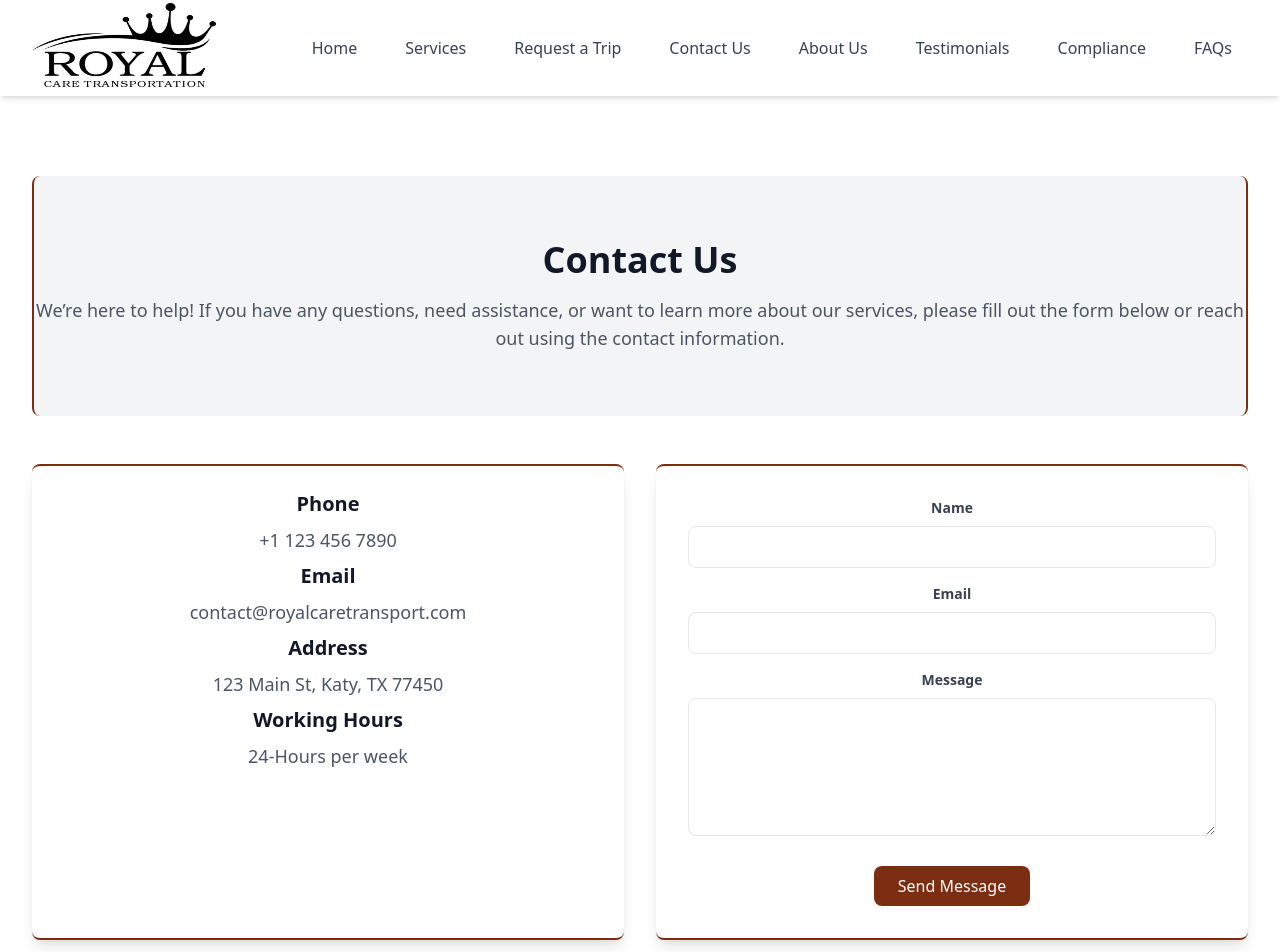
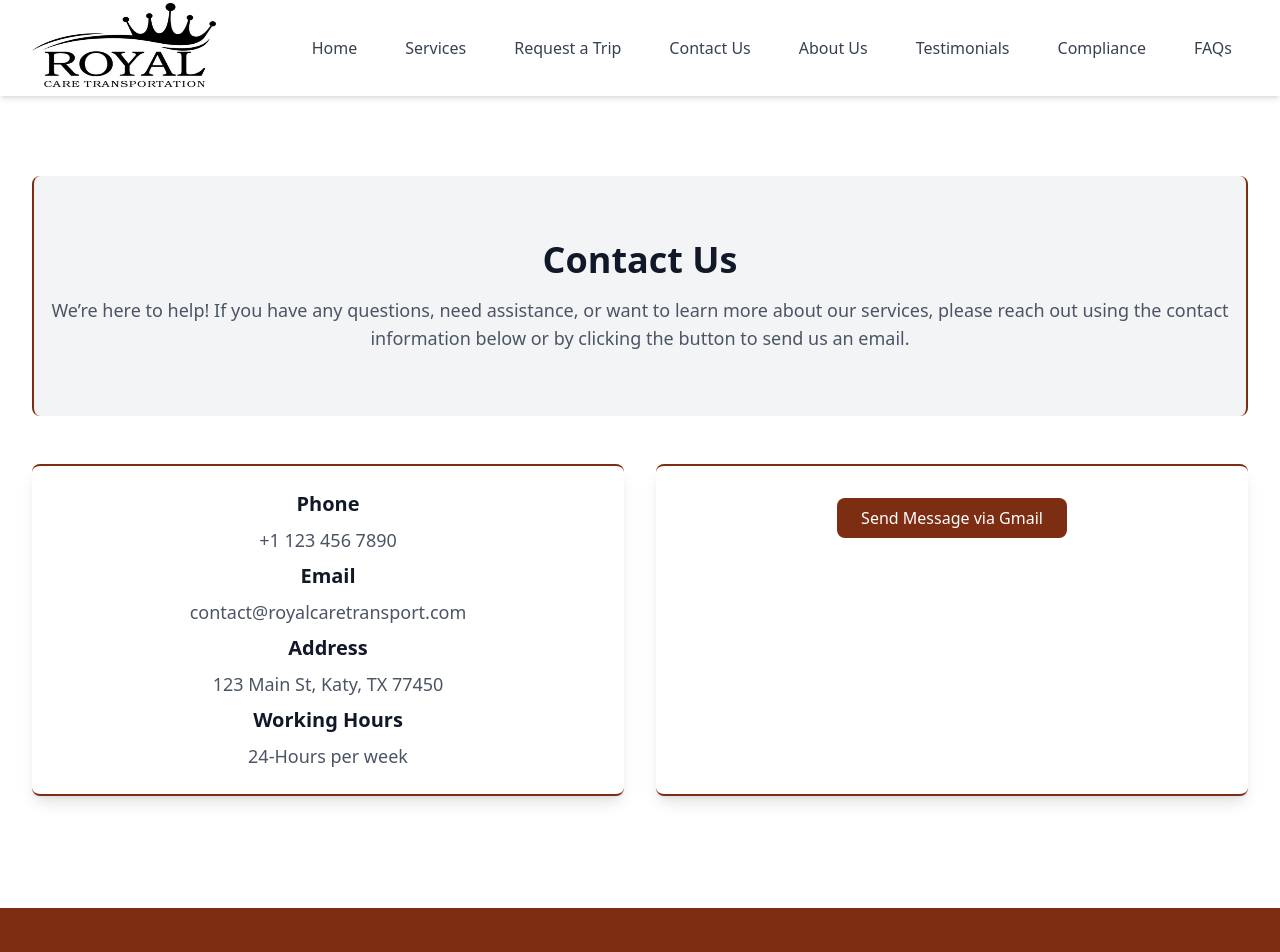
Before and after one commit to Betelhemmesele/royal-care, a React (Create React App) app: page /contact-us in a window 1280 px wide. Shown: the top 952 px of the page. Built offline with nearby package versions, Linux system fonts and the light colour scheme.

Commit message:
second day

```diff
--- a/src/pages/ContactUs.jsx
+++ b/src/pages/ContactUs.jsx
@@ -1,43 +1,8 @@
-import React, { useState } from 'react';
-import emailjs from 'emailjs-com';
+import React from 'react';
 
 const ContactUsPage = () => {
-  const [formData, setFormData] = useState({
-    name: '',
-    email: '',
-    message: '',
-  });
-
-  const [isSubmitting, setIsSubmitting] = useState(false);
-  const [isSubmitted, setIsSubmitted] = useState(false);
-  const [error, setError] = useState(null);
-
-  // Handle form input change
-  const handleChange = (e) => {
-    const { name, value } = e.target;
-    setFormData({ ...formData, [name]: value });
-  };
-
-  // Handle form submission
-  const handleSubmit = (e) => {
-    e.preventDefault();
-    setIsSubmitting(true);
-    setError(null);
-
-    // EmailJS integration
-    emailjs.send(
-      'YOUR_SERVICE_ID',
-      'YOUR_TEMPLATE_ID',
-      formData,
-      'YOUR_USER_ID'
-    ).then((response) => {
-      setIsSubmitting(false);
-      setIsSubmitted(true);
-      setFormData({ name: '', email: '', message: '' });
-    }, (err) => {
-      setIsSubmitting(false);
-      setError("Something went wrong. Please try again later.");
-    });
+  const handleGmailRedirect = () => {
+    window.location.href = 'mailto:contact@royalcaretransport.com';
   };
 
   return (
@@ -46,13 +11,12 @@ const ContactUsPage = () => {
       <div className="text-center bg-gray-100 py-16 rounded-lg border-orange-900 border-x-2 mb-12">
         <h1 className="text-4xl font-extrabold text-gray-900">Contact Us</h1>
         <p className="mt-4 text-lg text-gray-600">
-          We’re here to help! If you have any questions, need assistance, or want to learn more about our services, please fill out the form below or reach out using the contact information.
+          We’re here to help! If you have any questions, need assistance, or want to learn more about our services, please reach out using the contact information below or by clicking the button to send us an email.
         </p>
       </div>
 
-      {/* Contact Information and Form */}
+      {/* Contact Information */}
       <div className="grid grid-cols-1 lg:grid-cols-2 gap-8 text-center mb-12 max-w-7xl mx-auto">
-        {/* Contact Information */}
         <div className="shadow-lg p-6 border-orange-900 border-y-2 rounded-lg bg-white hover:shadow-xl transition-transform duration-200">
           <h3 className="text-xl font-semibold text-gray-900 mb-2">Phone</h3>
           <p className="text-lg text-gray-600">+1 123 456 7890</p>
@@ -64,65 +28,15 @@ const ContactUsPage = () => {
           <p className="text-lg text-gray-600">24-Hours per week</p>
         </div>
 
-        {/* Contact Form */}
+        {/* Redirect to Gmail Button */}
         <div className="bg-white shadow-lg p-8 rounded-lg border-orange-900 border-y-2 hover:shadow-xl transition-transform duration-200">
-          {isSubmitted ? (
-            <p className="text-center text-green-600 text-lg font-semibold mb-6">Your message has been sent successfully!</p>
-          ) : (
-            <form onSubmit={handleSubmit}>
-              <div className="mb-4">
-                <label className="block text-gray-700 text-sm font-bold mb-2" htmlFor="name">
-                  Name
-                </label>
-                <input
-                  id="name"
-                  name="name"
-                  type="text"
-                  value={formData.name}
-                  onChange={handleChange}
-                  className="w-full px-4 py-2 border rounded-lg focus:outline-none focus:ring-2 focus:ring-orange-500"
-                  required
-                />
-              </div>
-              <div className="mb-4">
-                <label className="block text-gray-700 text-sm font-bold mb-2" htmlFor="email">
-                  Email
-                </label>
-                <input
-                  id="email"
-                  name="email"
-                  type="email"
-                  value={formData.email}
-                  onChange={handleChange}
-                  className="w-full px-4 py-2 border rounded-lg focus:outline-none focus:ring-2 focus:ring-orange-500"
-                  required
-                />
-              </div>
-              <div className="mb-6">
-                <label className="block text-gray-700 text-sm font-bold mb-2" htmlFor="message">
-                  Message
-                </label>
-                <textarea
-                  id="message"
-                  name="message"
-                  value={formData.message}
-                  onChange={handleChange}
-                  rows="5"
-                  className="w-full px-4 py-2 border rounded-lg focus:outline-none focus:ring-2 focus:ring-orange-500"
-                  required
-                />
-              </div>
-              <div className="text-center">
-                <button
-                  type="submit"
-                  className={`px-6 py-2 text-white bg-orange-900 rounded-lg hover:bg-orange-800 transition-colors ${isSubmitting ? 'opacity-50 cursor-not-allowed' : ''}`}
-                  disabled={isSubmitting}>
-                  {isSubmitting ? 'Sending...' : 'Send Message'}
-                </button>
-                {error && <p className="text-red-600 mt-4">{error}</p>}
-              </div>
-            </form>
-          )}
+          <div className="text-center">
+            <button
+              onClick={handleGmailRedirect}
+              className="px-6 py-2 text-white bg-orange-900 rounded-lg hover:bg-orange-800 transition-colors">
+              Send Message via Gmail
+            </button>
+          </div>
         </div>
       </div>
     </div>
```
